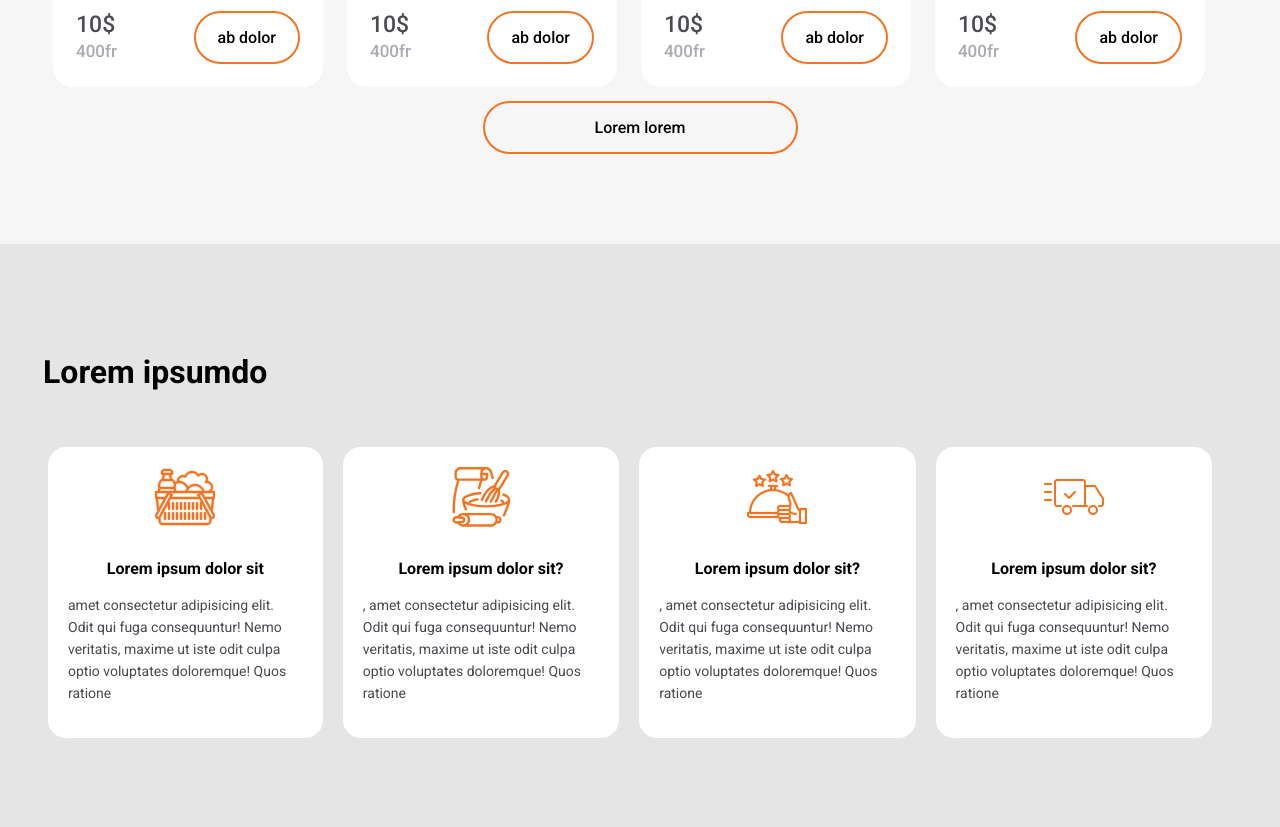
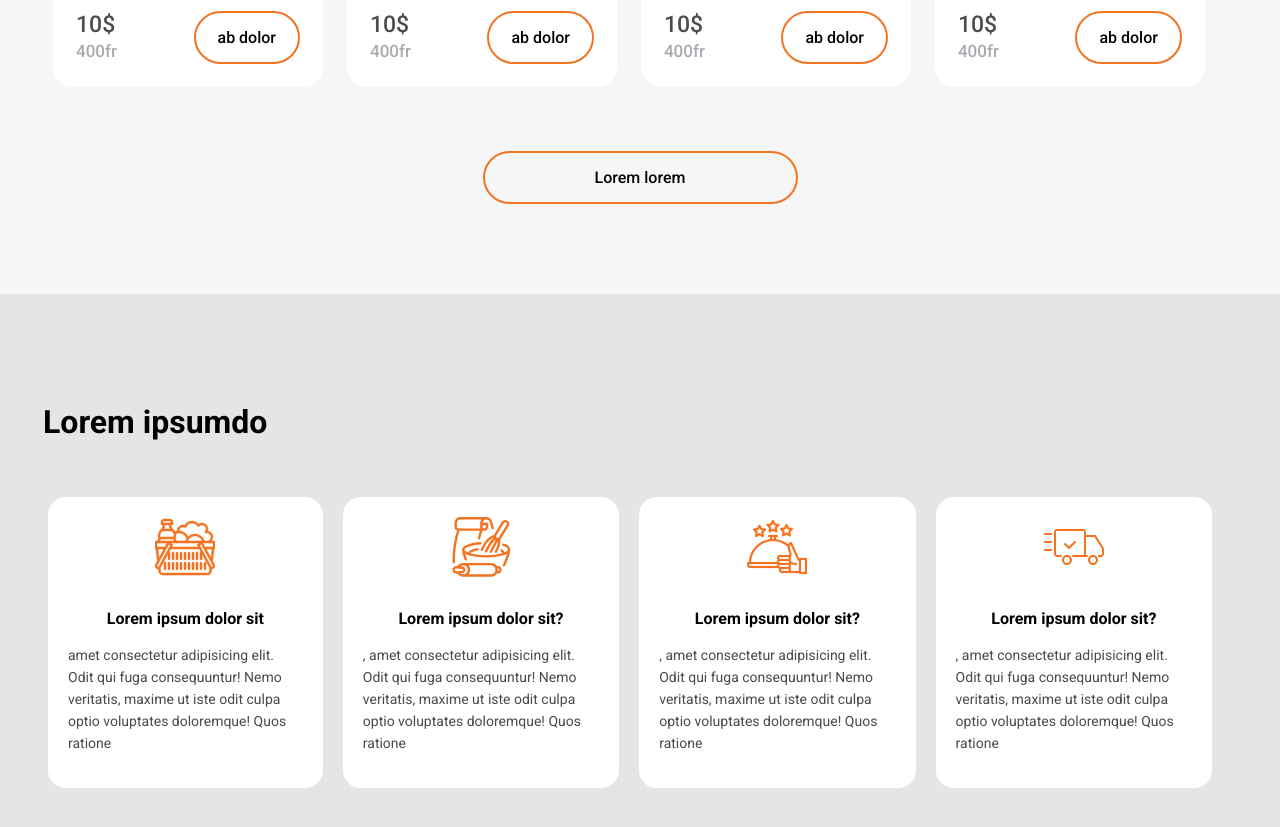
Before and after one commit to Merza-onlile/Dostavka2, a plain HTML site: page index.html in a window 1280 px wide. Shown: the part 2198-3025 px from the top of the page. Drawn offline with nearby package versions, Linux system fonts and the light colour scheme.

Commit message:
Add files via upload

```diff
--- a/css/style.css
+++ b/css/style.css
@@ -225,36 +225,20 @@ body {
     margin-bottom: 25px;
 }
 .sweet-basket {
-     /* display: inline-block;
-    text-align: center;
-    justify-content: space-between; */
-    /* float: left; */
     width: 570px;
-
     z-index: -1;
     background: url('../img/sweet-basket.png') center center/cover no-repeat;
-
-
-    /* margin-right: 25px; */
 }
 .minimum {
-    /* float: right; */
-    /* display: inline-block;
-    text-align: center;
-    justify-content: space-between; */
     width: 570px;
-
     z-index: -1;
     background: url('../img/minimum.png') center center/cover no-repeat;
-    /* margin-left: 25px; */
-
 }
 .deliver-week {
     padding: 100px 0;
 }
 .delivery-cards {
     display: flex;
-    /* justify-content: space-between;  */
     flex-wrap: wrap;
     margin: -15px;
     margin-bottom: 90px;
@@ -348,13 +332,10 @@ body {
     color: #f37321;
 }
 .tabs-card-content {
-    /* display: flex; */
-    /* padding: -15px; */
     padding: 23px;
 }
 .tabs-card {
     display: inline-block;
-    /* flex-wrap: wrap    ; */
     margin: 10px;
     max-width: 270px;
     border-radius: 20px;
@@ -406,14 +387,13 @@ body {
     font-style: 500;
     font-size: 16px;
     line-height: 19px;
-    /* width: 125px;
-    height: 50px; */
     padding: 15px 22px;
 }
 .button-center {
     display: block;
     margin: auto;
     margin-bottom: 60px;
+    margin-top: 50px;
     width: 315px;
 }
 .benefits {
@@ -431,7 +411,6 @@ body {
 }
 .benefit-cards {
     display: flex;
-    /* margin: -10px; */
     margin: 5px;
 }
 .benefit-card {
```
